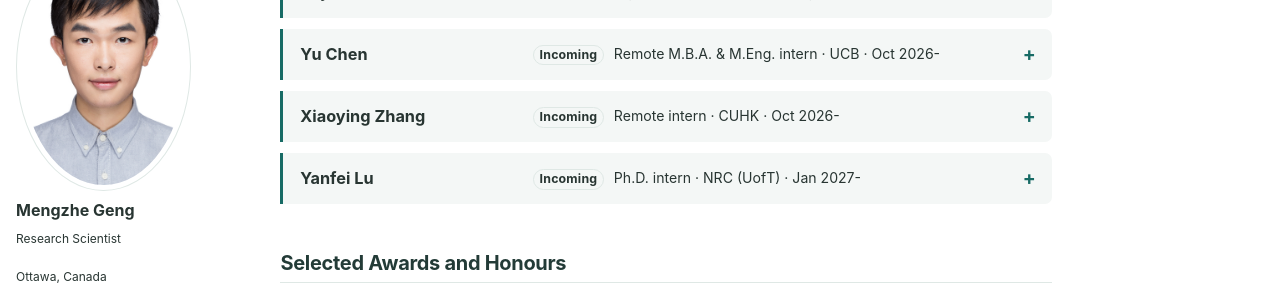
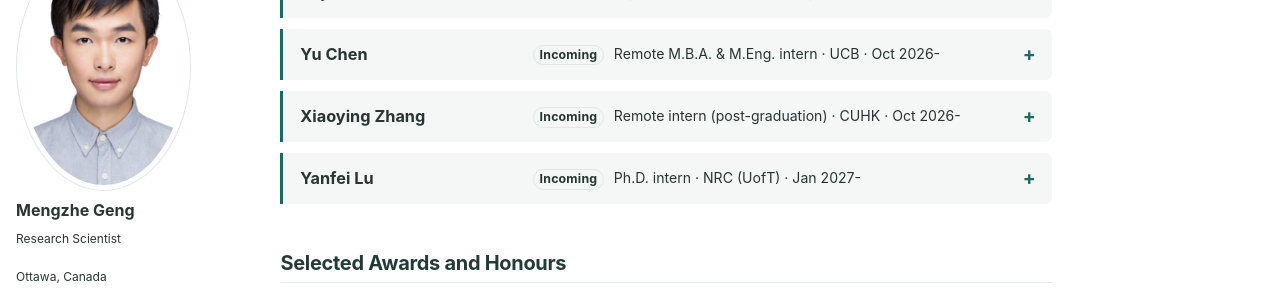
Before and after one commit to MENGZHEGENG/MENGZHEGENG.github.io, a Jekyll site: the page built from _pages/about.md, in a window 1280 px wide and 900 px high, scrolled down 2966 px. Shown: the part 153-448 px from the top of the window. Built offline with Jekyll 4.4.1, drawn with Linux system fonts in a browser that asks for light colours; some web fonts are replaced.

Commit message:
Update Xiaoying Zhang's role

```diff
--- a/_pages/about.md
+++ b/_pages/about.md
@@ -224,7 +224,7 @@
   <details class="supervision-entry">
     <summary class="supervision-heading">
       <span class="supervision-name">Xiaoying Zhang</span>
-      <span class="publication-meta supervision-roles"><span class="supervision-role-line"><span class="supervision-role-tag">Incoming</span><span class="supervision-role-copy">Remote intern · CUHK · Oct 2026-</span></span></span>
+      <span class="publication-meta supervision-roles"><span class="supervision-role-line"><span class="supervision-role-tag">Incoming</span><span class="supervision-role-copy">Remote intern (post-graduation) · CUHK · Oct 2026-</span></span></span>
     </summary>
   </details>
   <details class="supervision-entry">
```
